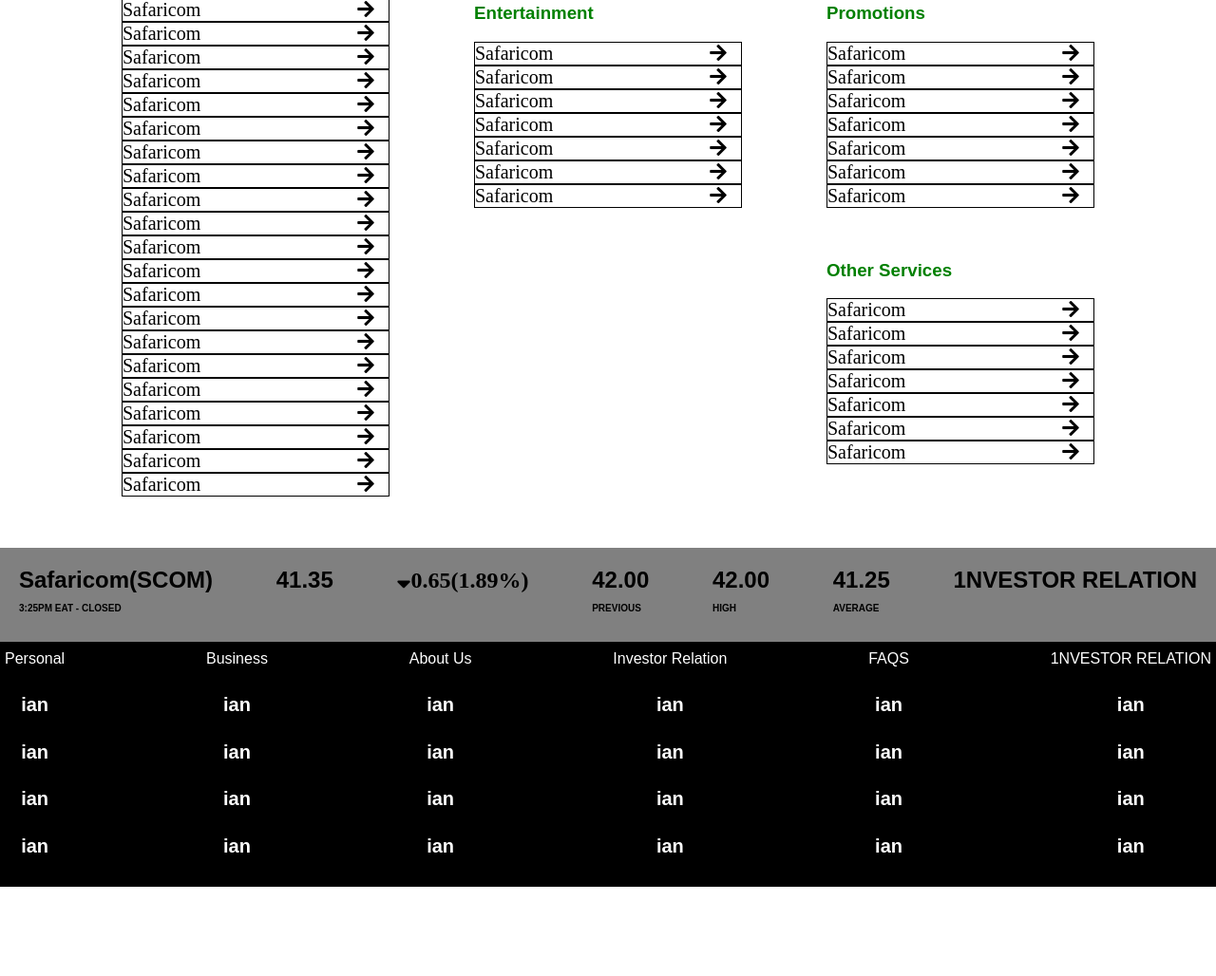
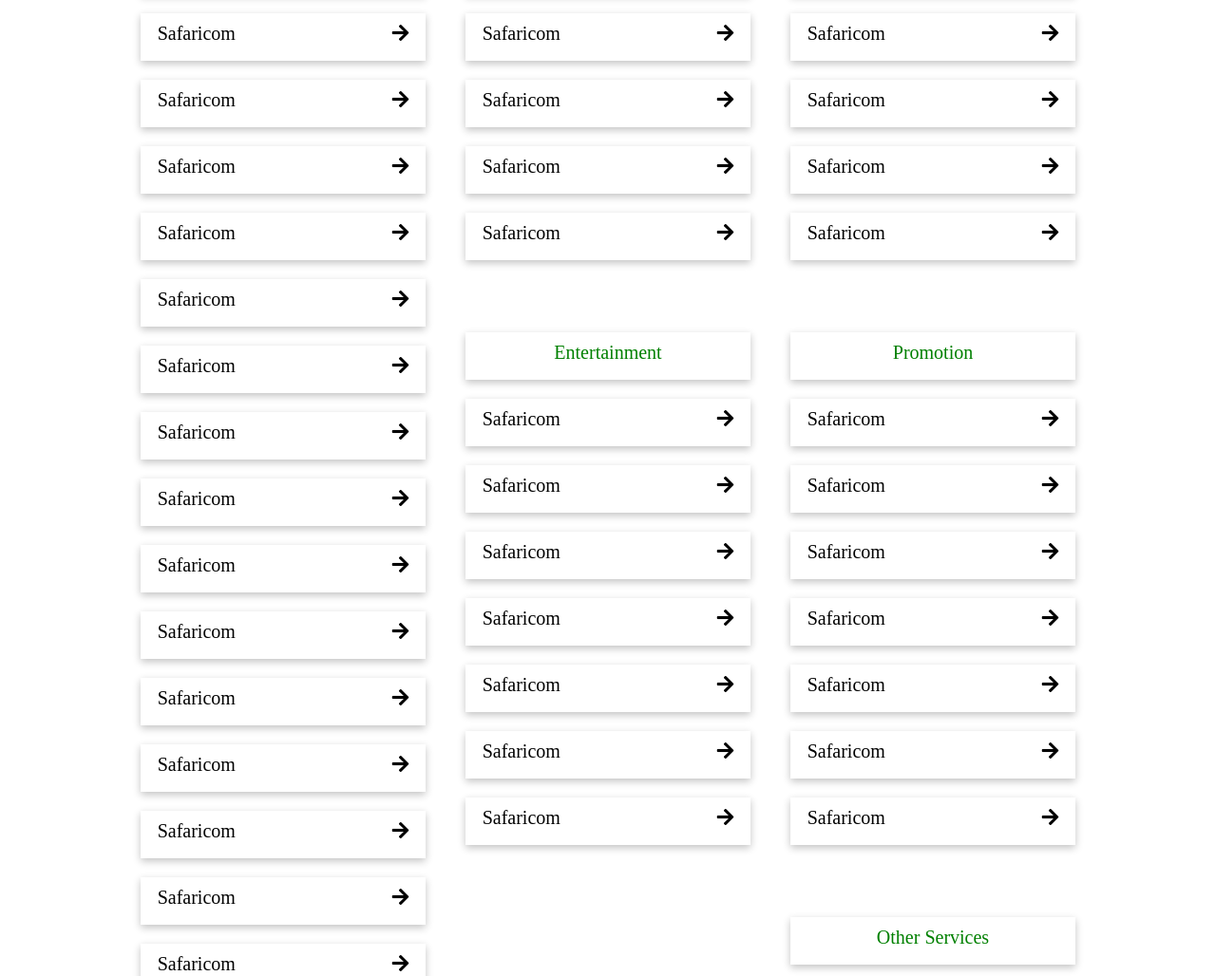
Before and after one commit to ian-yitzhak/Safaricom-homepage, a plain HTML site: page index.html in a window 1280 px wide. Shown: the part 461-1489 px from the top of the page at 95% size. Before the commit the page ends 1395 px from the top, so only its background shows below. Drawn offline with Linux system fonts and the light colour scheme.

Commit message:
Added footer navigations

```diff
--- a/index.css
+++ b/index.css
@@ -107,12 +107,18 @@
 .container{
 	display: grid;
 }
+
 .container_content{
 	width: 280px;
-	border: 1px solid black;
+	height: 30px;
 	font-size: 20px;
 	text-align: left;
 	font-family: 'Times New Roman', serif;
+	box-shadow: rgba(0, 0, 0, 0.24) 0px 3px 8px;
+	border: rgba(0, 0, 0, 0.16) 0px 1px 4px, rgb(51, 51, 51) 0px 0px 0px 3px;
+	text-align: center;
+	margin: 20px;
+	padding: 10px;
 
 }
 .fa-arrow-right{
@@ -124,7 +130,7 @@
 .container_content a{
 	text-decoration: none;
 }
-h3{
+#services,#bonga,#tools,#promo,#service,#enter{
 	color: green;
 }
 P{
@@ -132,7 +138,7 @@
 }
 .footer_1{
 	display: flex;
-	justify-content: space-between;
+	justify-content: center;
 	background: grey;
 	padding: 5px;
 }
@@ -144,11 +150,17 @@
 
 .footer{
 	display: flex;
-	justify-content: space-between;
+	justify-content: center;
 	background: black;
-	padding: 5px;
+
 	color: white;
-	text-align: center;
+
+}
+h4{
+	padding: 15px;
+	margin: 10px;
+	font-size: 13px;
+
 }
 .main_footer_content{
 	display: block;
--- a/index.html
+++ b/index.html
@@ -55,7 +55,8 @@
 
 <div class="content">
 	<div class="container_1">
-		<h3>Information Services</h3>
+
+		<div class="container_content" id="service"> Information Services  </div>
 
 		<div class="container_content">Safaricom <a href ="" class="fas fa-arrow-right" ></a> </div>
 		<div class="container_content">Safaricom <a href ="" class="fas fa-arrow-right" ></a> </div>
@@ -84,11 +85,7 @@
 		<div class="container_content">Safaricom <a href ="" class="fas fa-arrow-right" ></a> </div>
 		<div class="container_content">Safaricom <a href ="" class="fas fa-arrow-right" ></a> </div>
 		<div class="container_content">Safaricom <a href ="" class="fas fa-arrow-right" ></a> </div>
-		<div class="container_content">Safaricom <a href ="" class="fas fa-arrow-right" ></a> </div>
-		<div class="container_content">Safaricom <a href ="" class="fas fa-arrow-right" ></a> </div>
-		<div class="container_content">Safaricom <a href ="" class="fas fa-arrow-right" ></a> </div>
-		<div class="container_content">Safaricom <a href ="" class="fas fa-arrow-right" ></a> </div>
-		<div class="container_content">Safaricom <a href ="" class="fas fa-arrow-right" ></a> </div>
+
 
 
 
@@ -96,7 +93,8 @@
 
 
 	<div class="container_2">
-		<h3>Bonga Point</h3>
+		<div class="container_content" id="bonga"> Bonga Point  </div>
+
 		<div class="container_content">Safaricom <a href ="" class="fas fa-arrow-right" ></a> </div>
 		<div class="container_content">Safaricom <a href ="" class="fas fa-arrow-right" ></a> </div>
 		<div class="container_content">Safaricom <a href ="" class="fas fa-arrow-right" ></a> </div>
@@ -107,7 +105,8 @@
 
 		<br>
 		<br>
-		<h3>Entertainment</h3>
+
+		<div class="container_content" id="enter"> Entertainment  </div>
 
 
 		<div class="container_content">Safaricom <a href ="" class="fas fa-arrow-right" ></a> </div>
@@ -120,7 +119,9 @@
 
 	</div>
 	<div class="container_3">
-		<h3>Smart Tools</h3>
+
+
+		<div class="container_content" id="tools">Smart tools  </div>
 		<div class="container_content">Safaricom <a href ="" class="fas fa-arrow-right" ></a> </div>
 		<div class="container_content">Safaricom <a href ="" class="fas fa-arrow-right" ></a> </div>
 		<div class="container_content">Safaricom <a href ="" class="fas fa-arrow-right" ></a> </div>
@@ -130,7 +131,8 @@
 		<div class="container_content">Safaricom <a href ="" class="fas fa-arrow-right" ></a> </div>
 		<br>
 		<br>
-		<h3>Promotions</h3>
+
+		<div class="container_content" id="promo"> Promotion  </div>
 
 	<div class="container_content">Safaricom <a href ="" class="fas fa-arrow-right" ></a> </div>
 		<div class="container_content">Safaricom <a href ="" class="fas fa-arrow-right" ></a> </div>
@@ -142,7 +144,9 @@
 
 		<br>
 		<br>
-		<h3>Other Services</h3>
+
+
+		<div class="container_content" id="services"> Other Services  </div>
 
 		<div class="container_content">Safaricom <a href ="" class="fas fa-arrow-right" ></a> </div>
 		<div class="container_content">Safaricom <a href ="" class="fas fa-arrow-right" ></a> </div>
@@ -176,54 +180,54 @@
 
 
 	<div class="main_footer_content">
-		Personal
-		<a href=""><h4>ian</h4> </a>
-		<a href=""><h4>ian</h4> </a>
-		<a href=""><h4>ian</h4> </a>
-		<a href=""><h4>ian</h4> </a>
+		<h4>Personal </h4>
+		<a href=""><h4>Voice</h4> </a>
+		<a href=""><h4>Data</h4> </a>
+		<a href=""><h4>Mpesa</h4> </a>
+		<a href=""><h4>Get more</h4> </a>
 
 
 	 </div>
 
 	<div class="main_footer_content">
-	Business
-	<a href=""><h4>ian</h4> </a>
-		<a href=""><h4>ian</h4> </a>
-		<a href=""><h4>ian</h4> </a>
-		<a href=""><h4>ian</h4> </a>
+	<h4>Business </h4>
+	<a href=""><h4>SME</h4> </a>
+		<a href=""><h4>Corporate</h4> </a>
+		<a href=""><h4>eCitizen-Safaricom</h4> </a>
+		<a href=""><h4>M-PESA payment services</h4> </a>
 
 </div>
 	<div class="main_footer_content">
-	About Us
-	<a href=""><h4>ian</h4> </a>
-		<a href=""><h4>ian</h4> </a>
-		<a href=""><h4>ian</h4> </a>
-		<a href=""><h4>ian</h4> </a>
+	<h4>About Us </h4>
+	<a href=""><h4>Our Leadership</h4> </a>
+		<a href=""><h4>Careers</h4> </a>
+		<a href=""><h4>Customer Service Charter</h4> </a>
+		<a href=""><h4>Safaricom Foundation</h4> </a>
 </div>
 	<div class="main_footer_content">
-	Investor Relation
-	<a href=""><h4>ian</h4> </a>
-		<a href=""><h4>ian</h4> </a>
-		<a href=""><h4>ian</h4> </a>
-		<a href=""><h4>ian</h4> </a>
+	<h4>Investor Relation </h4>
+	<a href=""><h4>Analyst Coverage</h4> </a>
+		<a href=""><h4>Invertor Calendar</h4> </a>
+		<a href=""><h4>Shape Price Performance</h4> </a>
+		<a href=""><h4>Annual Reports</h4> </a>
 
 </div>
 	<div class="main_footer_content">
-	FAQS
-	<a href=""><h4>ian</h4> </a>
-		<a href=""><h4>ian</h4> </a>
-		<a href=""><h4>ian</h4> </a>
-		<a href=""><h4>ian</h4> </a>
+	<h4>FAQS </h4>
+	<a href=""><h4>Safaricom Guarantee</h4> </a>
+		<a href=""><h4>Data bundles</h4> </a>
+		<a href=""><h4>Mshwari</h4> </a>
+		<a href=""><h4>Roaming Abroad</h4> </a>
 
 	 </div>
 	<div class="main_footer_content">
 
-	1NVESTOR RELATION
 
-	<a href=""><h4>ian</h4> </a>
-		<a href=""><h4>ian</h4> </a>
-		<a href=""><h4>ian</h4> </a>
-		<a href=""><h4>ian</h4> </a>
+
+	    <a href=""><h4>Terms & Conditions</h4> </a>
+		<a href=""><h4>Data Privacy Charter</h4> </a>
+		<a href=""><h4>Follow Us On Facebook</h4> </a>
+		<a href=""><h4>Follo Us On Twitter</h4> </a>
 
 	 </div>
 </div>
```
